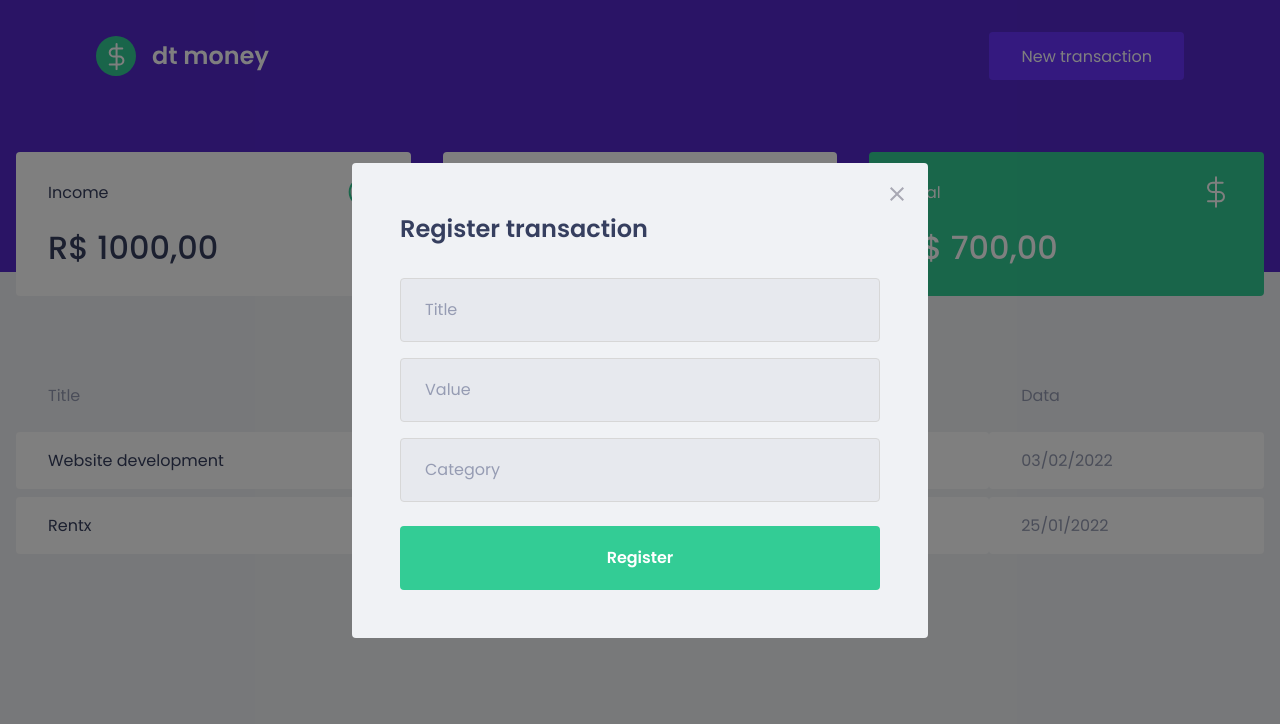
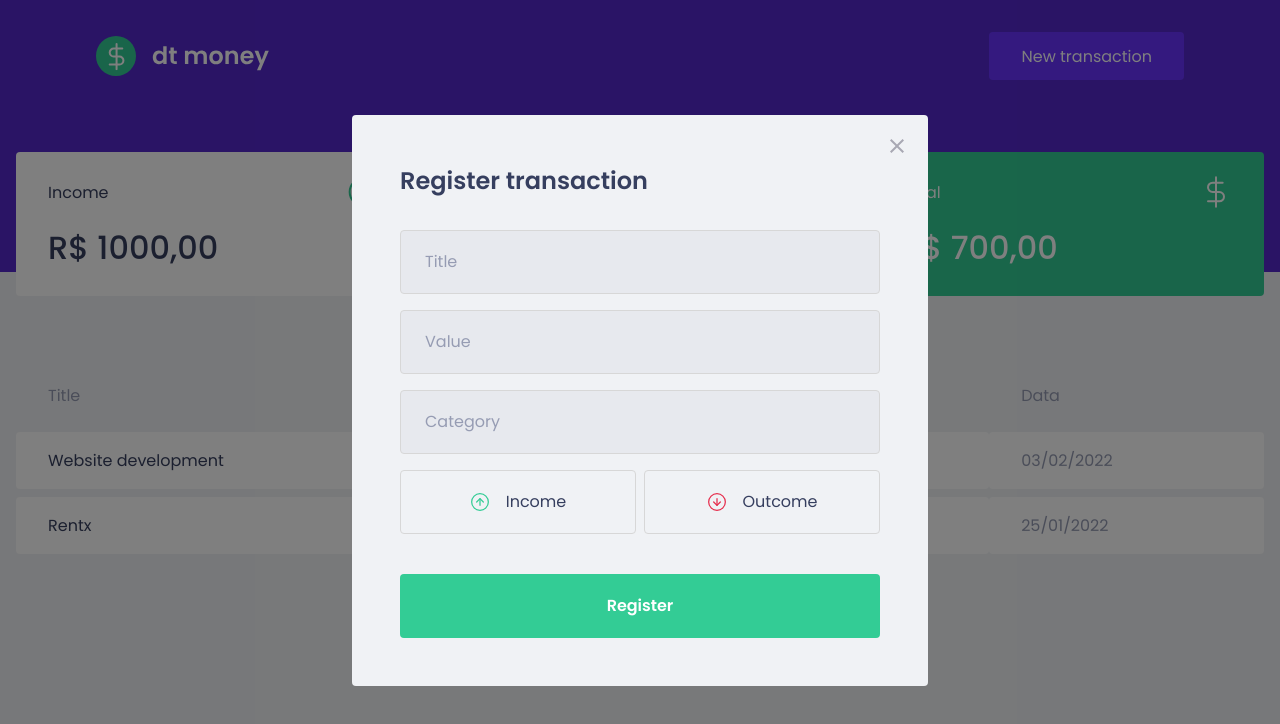
Before and after one commit to i-ramoss/dtmoney, a React (Create React App) app: page / in a window 1280 px wide. Both pictures are taken after a click on the button "New transaction". Shown: the top 724 px of the page. Built offline with nearby package versions, Linux system fonts and the light colour scheme; no server answers; what miragejs would draw is missing.

Commit message:
feat: create and style buttons type

```diff
--- a/src/components/NewTransactionModal/index.tsx
+++ b/src/components/NewTransactionModal/index.tsx
@@ -1,8 +1,10 @@
 import Modal from "react-modal";
 
 import closeImg from '../../assets/close.svg';
+import incomeImg from '../../assets/income.svg';
+import outcomeImg from '../../assets/outcome.svg';
 
-import { Container } from "./styles";
+import { Container, TransactionTypeContainer } from "./styles";
 
 interface NewTransactionModalProps {
   isOpen: boolean;
@@ -32,6 +34,22 @@
         <input type="number" placeholder="Value"/>
         <input placeholder="Category"/>
 
+        <TransactionTypeContainer>
+          <button
+            type="button"
+          >
+            <img src={incomeImg} alt="Income value" />
+            <span>Income</span>
+          </button>
+
+          <button
+            type="button"
+          >
+            <img src={outcomeImg} alt="Outcome value" />
+            <span>Outcome</span>
+          </button>
+        </TransactionTypeContainer>
+
         <button type="submit">Register</button>
       </Container>
     </Modal>
--- a/src/components/NewTransactionModal/styles.ts
+++ b/src/components/NewTransactionModal/styles.ts
@@ -1,4 +1,5 @@
 import styled from 'styled-components';
+import { darken } from 'polished';
 
 export const Container = styled.form`
   h2 {
@@ -47,3 +48,47 @@
     }
   }
 `;
+
+export const TransactionTypeContainer = styled.div`
+  margin: 1rem 0;
+
+  display: grid;
+  grid-template-columns: 1fr 1fr;
+  gap: 0.5rem;
+
+  button {
+    height: 4rem;
+    border: 1px solid #d7d7d7;
+    border-radius: 0.25rem;
+
+    background: transparent;
+
+    display: flex;
+    align-items: center;
+    justify-content: center;
+
+    transition: border-color 0.2s;
+
+    /*
+      como estamos utilizando o styled-components e o nosso css está entro de um
+      arquivo javascript/typescript, nós conseguimos utilizar funções dentro do css
+      vamos então utilizar uma função da biblioteca polished para escurecer uma cor
+      o pacote polished possui várias
+    */
+    &:hover {
+      border-color: ${darken(0.1, "#d7d7d7")};
+    }
+
+    img {
+      width: 20px;
+      height: 20px;
+    }
+
+    span {
+      display: inline-block;
+      margin-left: 1rem;
+      font-size: 1rem;
+      color: var(--text-title);
+    }
+  }
+`
```
